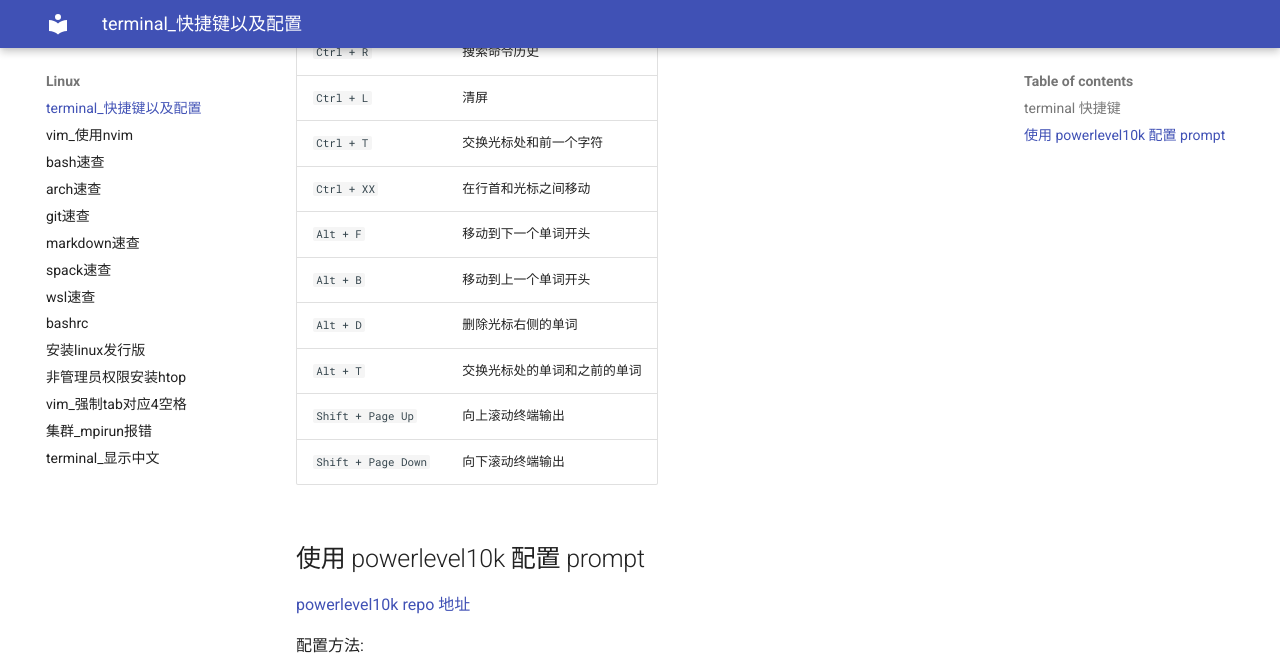
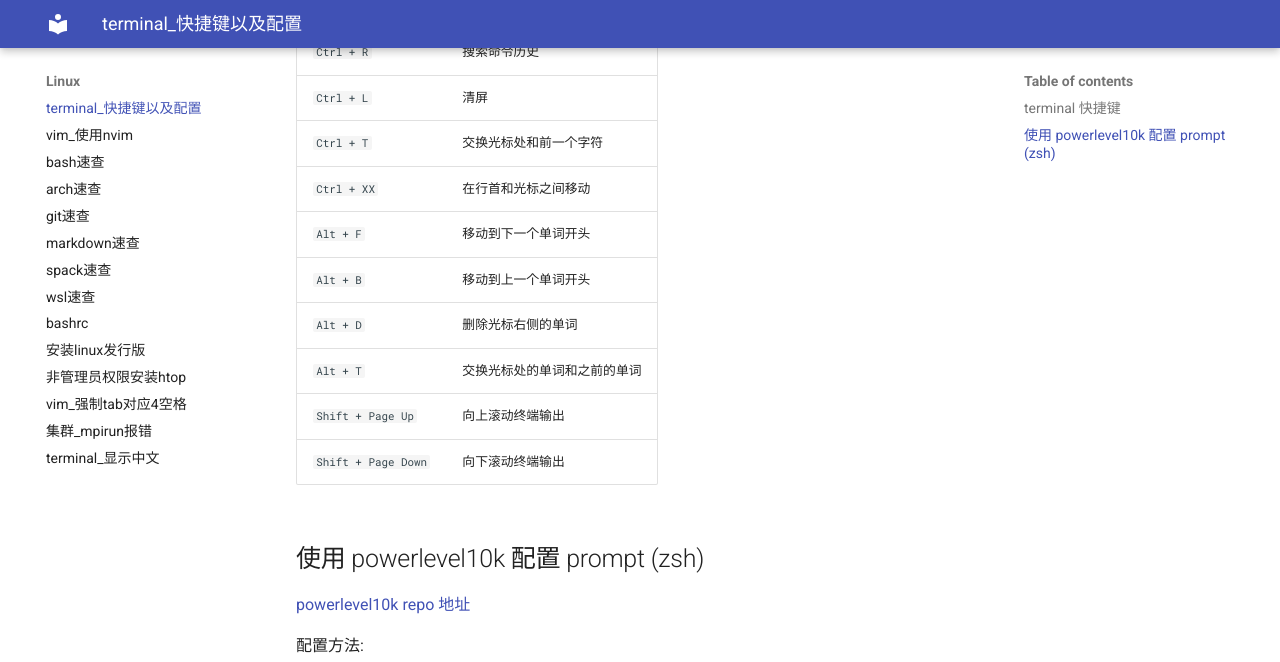
Before and after one commit to ymma98/technotes, an MkDocs documentation site: the page built from docs/Linux/terminal_快捷键以及配置.md, in a window 1280 px wide and 900 px high, scrolled down 744 px. Shown: the top 662 px of the window. Built offline with MkDocs 1.6.1 and Material for MkDocs 9.7.7, drawn with Linux system fonts in a browser that asks for light colours; part of the change alters nothing that is shown.

Commit message:
docs/Linux/terminal_快捷键以及配置.md updated from https://stackedit.cn/

````diff
--- a/docs/Linux/terminal_快捷键以及配置.md
+++ b/docs/Linux/terminal_快捷键以及配置.md
@@ -26,7 +26,7 @@
 | `Shift + Page Down` | 向下滚动终端输出                |
 
 
-## 使用 powerlevel10k 配置 prompt
+## 使用 powerlevel10k 配置 prompt (zsh)
 
 
 [powerlevel10k repo 地址](https://github.com/romkatv/powerlevel10k?tab=readme-ov-file#how-do-i-add-username-andor-hostname-to-prompt)
@@ -44,6 +44,6 @@ p10k configure
 typeset -g POWERLEVEL9K_CONTEXT_{DEFAULT,SUDO}_{CONTENT,VISUAL_IDENTIFIER}_EXPANSION=
 ```
 <!--stackedit_data:
-eyJoaXN0b3J5IjpbLTE5Njg1MzM0MjAsLTg0NzMyNDM1OSwzMD
-kwNjU4MjZdfQ==
+eyJoaXN0b3J5IjpbMTA3NTA5MzcxOCwtMTk2ODUzMzQyMCwtOD
+Q3MzI0MzU5LDMwOTA2NTgyNl19
 -->
````
